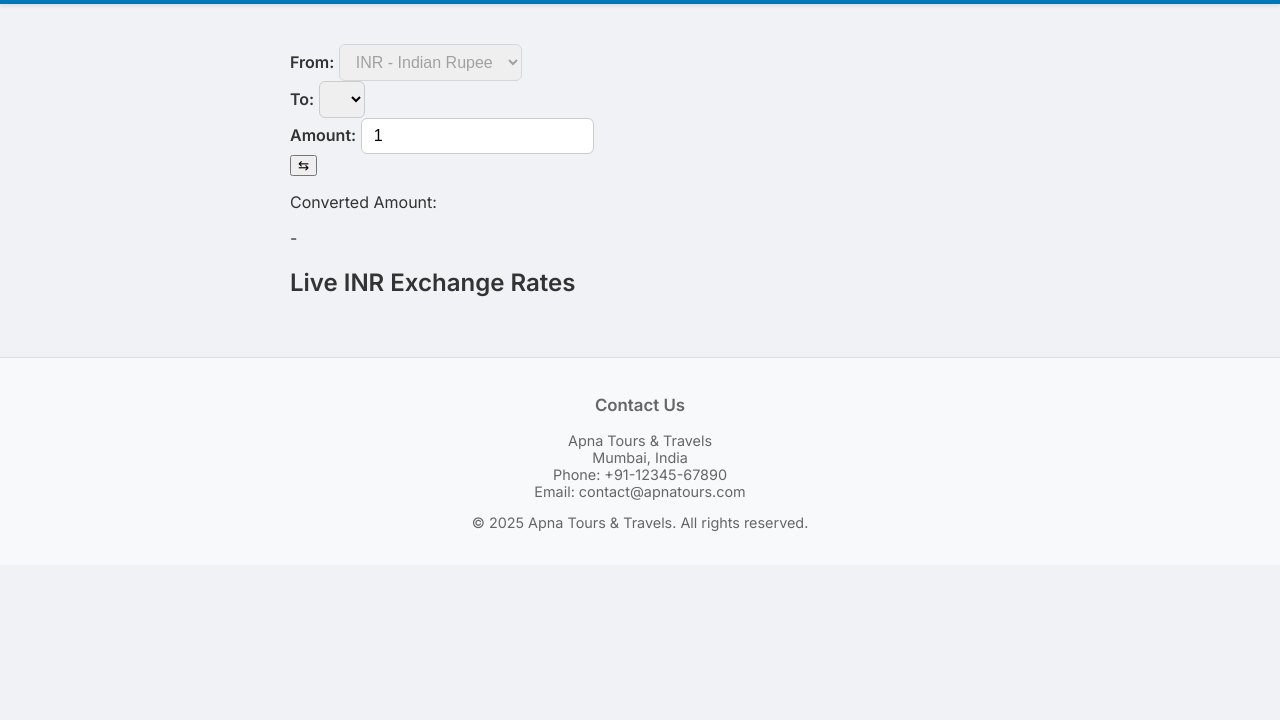
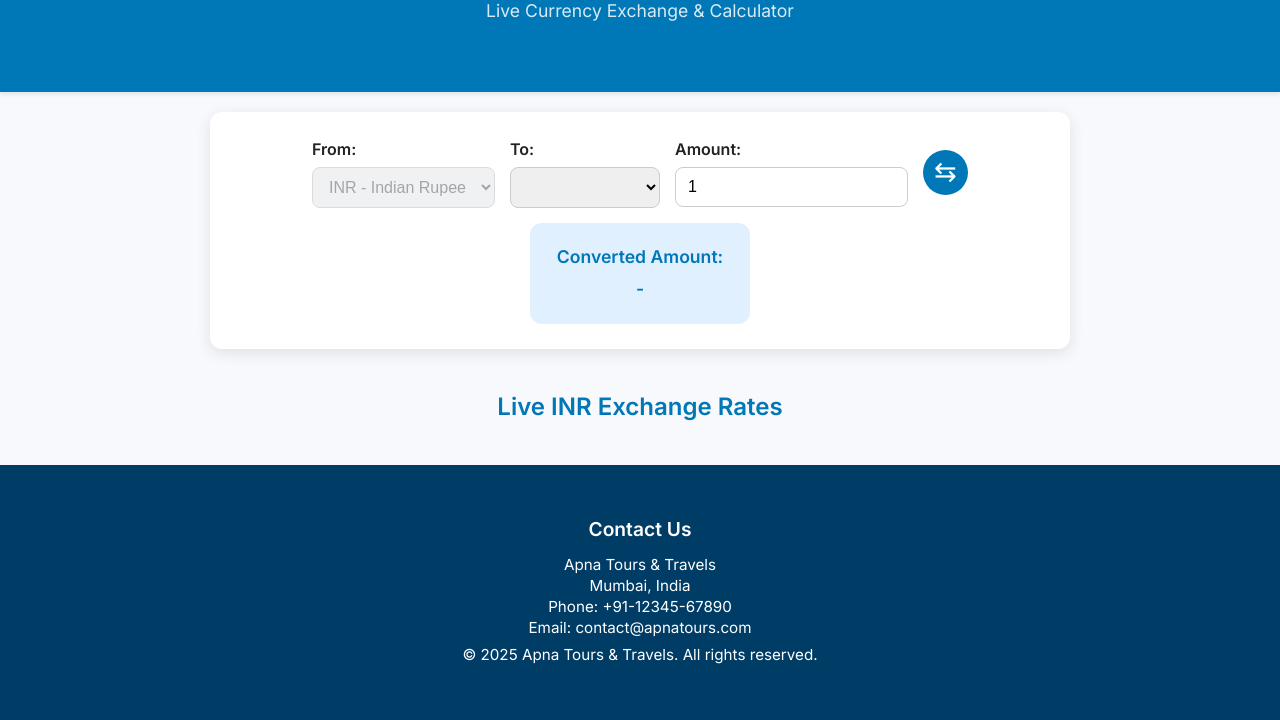
Before and after one commit to israyub/apna-currency-exchange, a plain HTML site: page index.html in a window 1280 px wide. Shown: the part 120-840 px from the top of the page. Before the commit the page ends 800 px from the top, so only its background shows below. Drawn offline with Linux system fonts and the light colour scheme.

Commit message:
Update style.css

```diff
--- a/style.css
+++ b/style.css
@@ -1,11 +1,21 @@
 @import url('https://fonts.googleapis.com/css2?family=Inter:wght@400;600&display=swap');
+
+* {
+  box-sizing: border-box;
+}
 
 body {
   font-family: 'Inter', sans-serif;
-  background-color: #f0f2f5;
   margin: 0;
-  padding: 0;
-  color: #333;
+  background-color: #f7f9fc;
+  color: #222;
+  line-height: 1.5;
+}
+
+.container {
+  max-width: 900px;
+  margin: 0 auto;
+  padding: 20px;
 }
 
 header {
@@ -13,115 +23,187 @@ header {
   color: white;
   padding: 30px 20px;
   text-align: center;
-  box-shadow: 0 2px 4px rgba(0, 0, 0, 0.1);
+  box-shadow: 0 2px 5px rgba(0,0,0,0.1);
 }
 
 header h1 {
   margin: 0;
-  font-size: 2rem;
+  font-size: 2.5rem;
+  font-weight: 600;
 }
 
 header p {
-  margin: 5px 0 0;
-  font-weight: 300;
-  font-size: 1rem;
+  margin-top: 8px;
+  font-weight: 400;
+  font-size: 1.1rem;
+  opacity: 0.85;
 }
 
 main {
-  max-width: 700px;
-  margin: 40px auto;
-  padding: 0 20px;
+  margin-top: 40px;
+  margin-bottom: 60px;
 }
 
-.converter {
+/* Calculator section */
+.calculator {
+  background: white;
+  padding: 25px 30px;
+  border-radius: 12px;
+  box-shadow: 0 4px 15px rgba(0,0,0,0.1);
   display: flex;
   flex-wrap: wrap;
+  align-items: center;
   gap: 15px;
   justify-content: center;
-  margin-bottom: 30px;
-  align-items: flex-end;
+  margin-bottom: 40px;
 }
 
-.input-group {
+.currency-select, .amount-input {
   display: flex;
   flex-direction: column;
-  min-width: 140px;
+  min-width: 150px;
 }
 
-label {
+.currency-select label,
+.amount-input label {
   font-weight: 600;
-  margin-bottom: 5px;
+  margin-bottom: 6px;
 }
 
-select, input {
-  padding: 8px 12px;
+.currency-select select,
+.amount-input input {
   font-size: 1rem;
-  border-radius: 6px;
-  border: 1px solid #ccc;
+  padding: 10px 12px;
+  border-radius: 8px;
+  border: 1.5px solid #ccc;
   outline-offset: 2px;
   outline-color: #0077b6;
+  cursor: pointer;
+  transition: border-color 0.3s ease;
 }
 
-button#convert-btn {
-  background-color: #0077b6;
+.currency-select select:focus,
+.amount-input input:focus {
+  border-color: #0077b6;
+}
+
+#from-currency {
+  cursor: not-allowed; /* base currency fixed */
+  background-color: #e9ecef;
+}
+
+button#swap-btn {
+  background: #0077b6;
+  border: none;
   color: white;
-  border: none;
-  padding: 10px 24px;
-  font-size: 1rem;
-  border-radius: 6px;
+  font-size: 1.7rem;
+  border-radius: 50%;
+  width: 45px;
+  height: 45px;
   cursor: pointer;
   transition: background-color 0.25s ease;
+  display: flex;
+  align-items: center;
+  justify-content: center;
 }
 
-button#convert-btn:hover {
-  background-color: #005f8a;
+button#swap-btn:hover {
+  background: #005f8a;
+}
+
+.converted-result {
+  min-width: 220px;
+  padding: 15px 20px;
+  background: #e0f0ff;
+  border-radius: 12px;
+  text-align: center;
+  font-size: 1.1rem;
+  font-weight: 600;
+  color: #0077b6;
+}
+
+.converted-result p {
+  margin: 6px 0;
+}
+
+/* Live Rates Section */
+#live-rates h2 {
+  font-weight: 600;
+  margin-bottom: 20px;
+  color: #0077b6;
+  text-align: center;
 }
 
 #rates {
   display: grid;
-  grid-template-columns: repeat(auto-fill,minmax(180px,1fr));
-  gap: 20px;
+  grid-template-columns: repeat(auto-fill, minmax(140px, 1fr));
+  gap: 18px;
 }
 
 .rate-card {
-  background-color: white;
-  padding: 20px;
+  background: white;
+  padding: 15px 20px;
   border-radius: 12px;
-  box-shadow: 0 4px 15px rgba(0,0,0,0.1);
+  box-shadow: 0 3px 12px rgba(0,0,0,0.08);
   text-align: center;
+  transition: transform 0.2s ease;
+  cursor: default;
+}
+
+.rate-card:hover {
+  transform: translateY(-4px);
 }
 
 .rate-card h3 {
   margin: 0;
-  font-size: 1.2rem;
+  font-weight: 700;
+  font-size: 1.3rem;
   color: #0077b6;
 }
 
 .rate-card p {
-  margin: 10px 0 0;
-  font-size: 1.1rem;
+  margin: 6px 0 0;
+  font-size: 1.05rem;
+  font-weight: 600;
+  color: #222;
 }
 
+/* Footer */
 footer {
+  background: #003d66;
+  color: white;
+  padding: 30px 20px;
   text-align: center;
-  padding: 20px;
-  color: #666;
-  font-size: 0.9rem;
-  background-color: #f8f9fa;
-  border-top: 1px solid #ddd;
+  font-size: 0.95rem;
+  font-weight: 400;
 }
 
-@media (max-width: 480px) {
-  .converter {
+footer h3 {
+  margin-top: 0;
+  font-weight: 600;
+  font-size: 1.2rem;
+  margin-bottom: 10px;
+}
+
+footer p {
+  margin: 5px 0;
+  line-height: 1.4;
+}
+
+/* Responsive */
+@media (max-width: 640px) {
+  .calculator {
     flex-direction: column;
-    align-items: stretch;
   }
 
-  .input-group {
-    min-width: 100%;
+  button#swap-btn {
+    width: 100%;
+    border-radius: 8px;
+    font-size: 1.5rem;
   }
 
-  button#convert-btn {
+  .converted-result {
+    min-width: auto;
     width: 100%;
   }
 }
```
